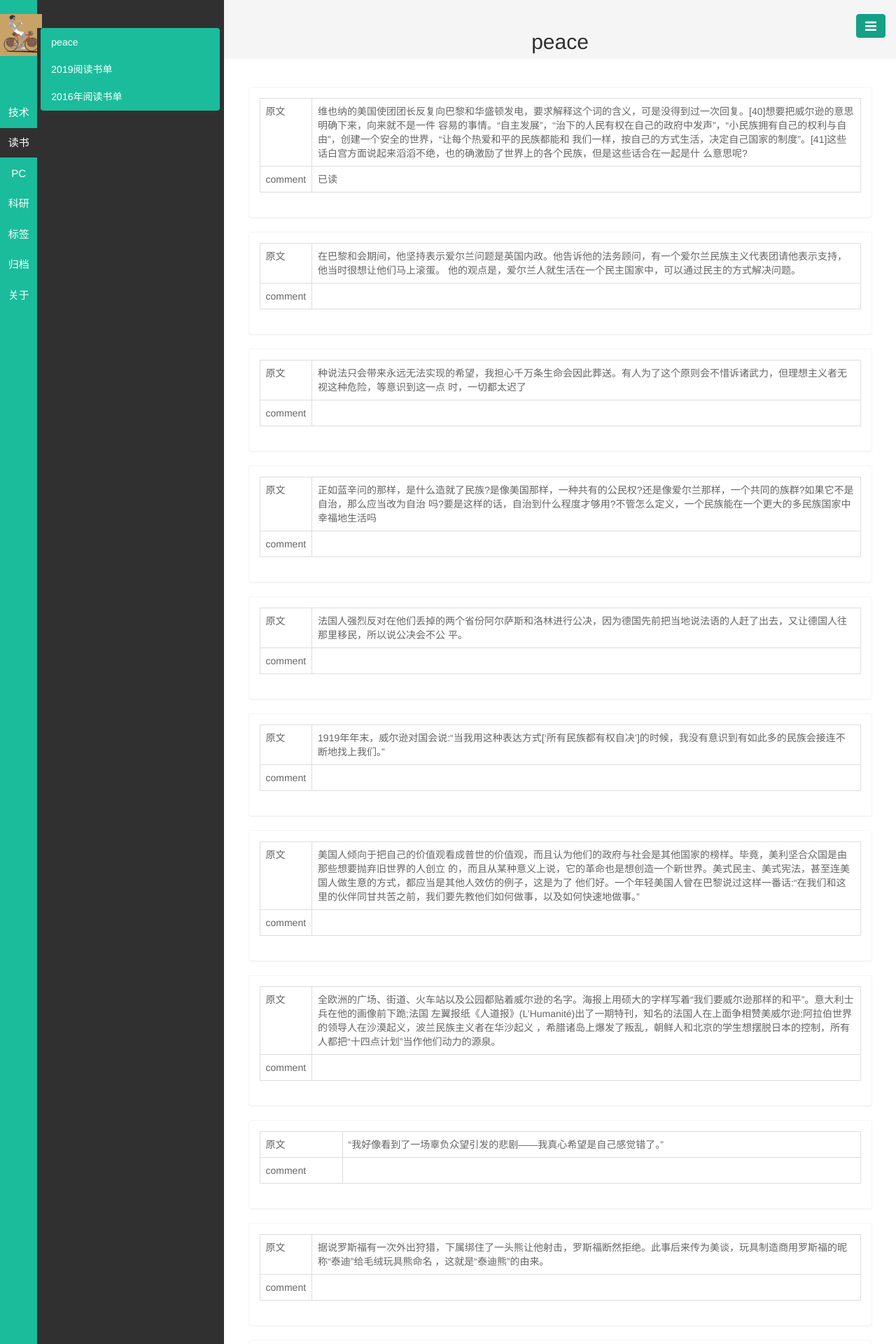
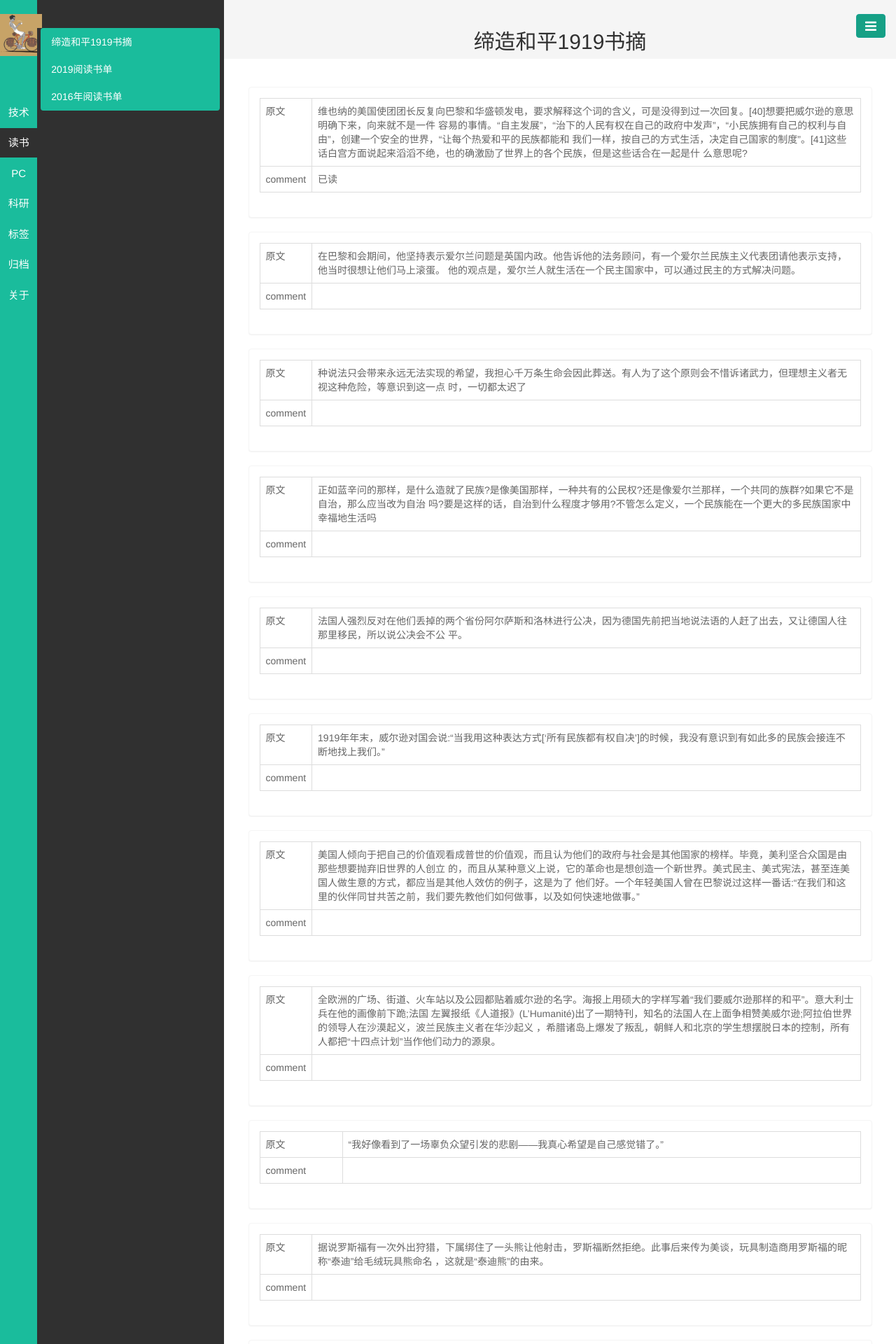
Before and after one commit to liyibing28/liyibing28.github.io, a Jekyll site: the page built from _posts/读书/2019-05-05-缔造和平书摘.md, in a window 1280 px wide. Shown: the top 1920 px of the page at 70% size. Built offline with Jekyll 4.4.1, drawn with Linux system fonts in a browser that asks for light colours.

Commit message:
书摘更新

```diff
--- a/_posts/读书/2019-05-05-缔造和平书摘.md
+++ b/_posts/读书/2019-05-05-缔造和平书摘.md
@@ -1,9 +1,9 @@
 ---
 layout: summary
-title: peace
+title: 缔造和平1919书摘
 category: 读书
-tags: 书单,2019,阅读
-keywords: 书单,2019,阅读
+tags: 书单 2019 阅读
+keywords: 书单 2019 阅读
 fragments:
     - text: 维也纳的美国使团团长反复向巴黎和华盛顿发电，要求解释这个词的含义，可是没得到过一次回复。[40]想要把威尔逊的意思明确下来，向来就不是一件 容易的事情。“自主发展”，“治下的人民有权在自己的政府中发声”，“小民族拥有自己的权利与自由”，创建一个安全的世界，“让每个热爱和平的民族都能和 我们一样，按自己的方式生活，决定自己国家的制度”。[41]这些话白宫方面说起来滔滔不绝，也的确激励了世界上的各个民族，但是这些话合在一起是什 么意思呢?
       comment: 已读
```
Also changed, not shown: _posts/读书/2019-05-05-Book-List-2019.md (+2 -2 lines).
